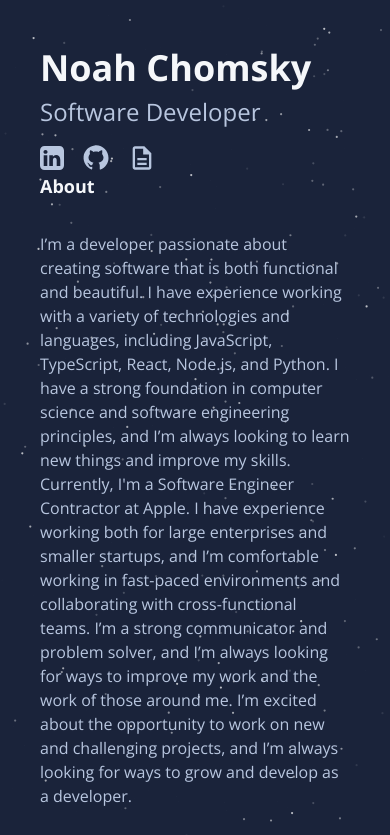
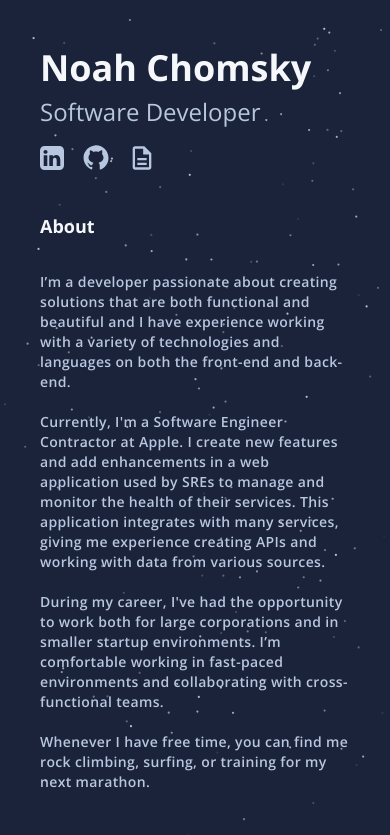
Before and after one commit to nchomsky/portfolio-V2, a Next.js app: page / in a window 390 px wide. Shown: the top 835 px of the page. Built offline with nearby package versions, Linux system fonts and the light colour scheme.

Commit message:
Create About Component and Add Completed About Text

```diff
--- /dev/null
+++ b/src/app/about.tsx
@@ -0,0 +1,21 @@
+// About.tsx - Contains information about my background
+const paragraph1 = `I’m a developer passionate about creating solutions that are both functional and beautiful and I have experience working with a variety of technologies and languages on both the front-end and back-end.`;
+const paragraph2 = `Currently, I'm a Software Engineer Contractor at Apple. I create new features and add enhancements in a web application used by SREs to manage and monitor the health of their services. This application integrates with many services, giving me experience creating APIs and working with data from various sources.`;
+const paragraph3 = `During my career, I've had the opportunity to work both for large corporations and in smaller startup environments. I’m comfortable working in fast-paced environments and collaborating with cross-functional teams.`;
+const paragraph4 = `Whenever I have free time, you can find me rock climbing, surfing, or training for my next marathon.`;
+
+const About = () => {
+    return (
+        <div className="my-4 lg:mx-8 text-subtle text-sm font-semibold tracking-wide">
+            <p>{paragraph1}</p>
+            <br />
+            <p>{paragraph2}</p>
+            <br />
+            <p>{paragraph3}</p>
+            <br />
+            <p>{paragraph4}</p>
+        </div>
+    );
+};
+
+export default About;
--- a/src/app/page.tsx
+++ b/src/app/page.tsx
@@ -4,27 +4,14 @@ import { experiences } from "@/lib/experiences";
 import GitHubIcon from "../components/icons/githubIcon";
 import LinkedInIcon from "../components/icons/linkedInIcon";
 import ResumeIcon from "../components/icons/resumeIcon";
-
-const testText = `I’m a developer passionate about creating software that is
-            both functional and beautiful. I have experience working with a variety
-            of technologies and languages, including JavaScript, TypeScript, React,
-            Node.js, and Python. I have a strong foundation in computer science and
-            software engineering principles, and I’m always looking to learn new things and improve my skills.
-            Currently, I'm a Software Engineer Contractor at Apple.
-            I have experience working both for large enterprises and smaller startups,
-            and I’m comfortable working in fast-paced environments and collaborating with
-            cross-functional teams. I’m a strong communicator and problem solver, and I’m always
-            looking for ways to improve my work and the work of those around me. I’m excited about the
-            opportunity to work on new and challenging projects, and I’m always looking for ways to grow
-             and develop as a developer.
-            `;
+import About from "./about";
 
 export default function Home() {
   return (
     <div className="flex flex-col lg:flex-row lg:gap-4 mx-auto max-w-screen-xl lg:py-0 py-12 px-10">
-      <Particles quantity={400} className="-z-10 inset-0 fixed"/>
+      <Particles quantity={350} className="-z-10 inset-0 fixed"/>
       {/* Left Side */}
-      <header className="lg:h-screen lg:py-24 lg:sticky lg:top-0 lg:flex lg:flex-col lg:w-[45%] lg:justify-between">
+      <header className="lg:h-screen lg:py-24 lg:sticky lg:top-0 lg:flex lg:flex-col lg:w-[45%] lg:justify-between lg:mb-0 mb-10">
           <div>
             <h1 className="text-4xl mb-2 font-bold lg:text-6xl">Noah Chomsky</h1>
             <h2 className="mb-4 text-2xl text-subtle lg:text-3xl ">Software Developer</h2>
@@ -53,9 +40,7 @@ export default function Home() {
         <section id="about" className="mb-10">
           <hgroup>
             <h2 className="lg:ml-8 lg:mb-4 mb-8 text-lg font-bold">About</h2>
-            <div className="my-4 lg:mx-8 text-subtle text-md">
-              <p>{testText}</p>
-            </div>
+            <About />
           </hgroup>
         </section>
         <section id="experiences">
```
